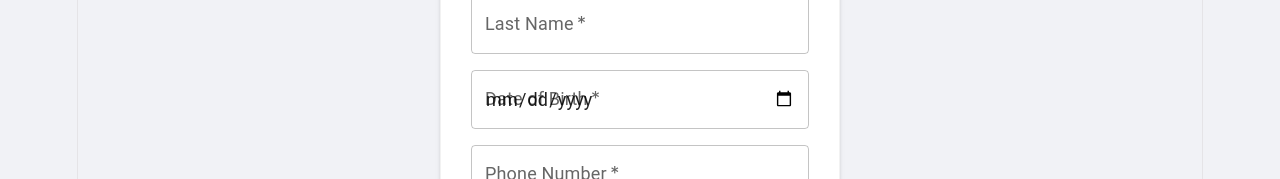
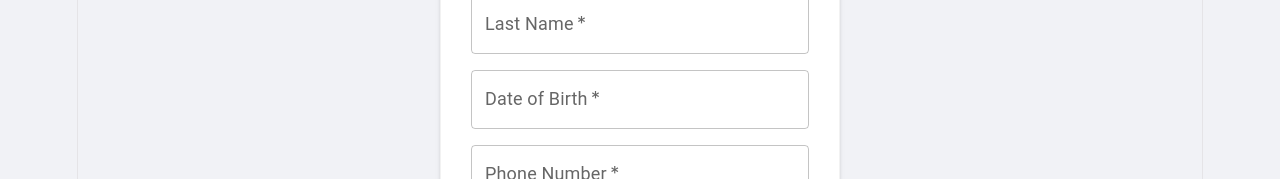
Before and after one commit to duncaluca30/TotalMed, a React app in the folder frontend/: page / in a window 1280 px wide. Both pictures are taken after a click on the button "New patient? Sign up here". Shown: the part 405-584 px from the top of the page. Built offline with nearby package versions, Linux system fonts and the light colour scheme; the HTML template or start-up script is replaced by a standard one.

Commit message:
OMG poate ca va merge

```diff
--- a/frontend/src/App.jsx
+++ b/frontend/src/App.jsx
@@ -31,8 +31,6 @@ function App() {
 
   const [popupSearch, setPopupSearch] = useState('');
   const [selectedRecordIds, setSelectedRecordIds] = useState([]);
-
-  const todayString = new Date().toISOString().split("T")[0];
 
   const handleChange = (e) => {
     setFormData({ ...formData, [e.target.name]: e.target.value });
@@ -536,13 +534,18 @@ function App() {
 
               <TextField
                 label="Date of Birth"
-                type="date"
-                InputLabelProps={{ shrink: true }}
-                inputProps={{ max: todayString }}
+                type="text"
+                onFocus={(e) => (e.target.type = "date")}
+                onBlur={(e) => {
+                  if (!formData.dateOfBirth) e.target.type = "text";
+                }}
                 value={formData.dateOfBirth}
                 onChange={(e) => setFormData({...formData, dateOfBirth: e.target.value})}
                 required
                 fullWidth
+                inputProps={{
+                  max: new Date().toISOString().split("T")[0]
+                }}
               />
 
               <TextField label="Phone Number" name="phone" type="tel" onChange={handleChange} required fullWidth />
```
